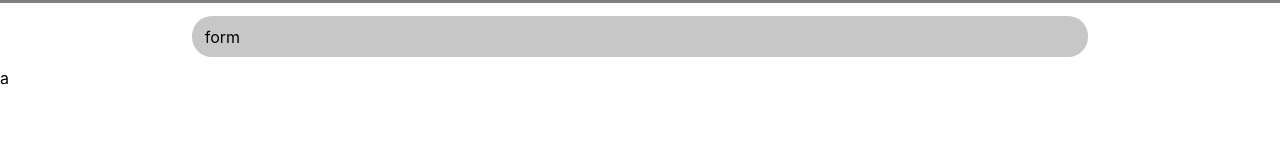
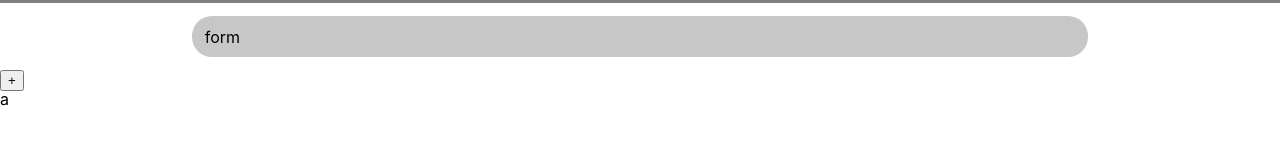
Before and after one commit to TulioHRC/Video-Marks, a React (Create React App) app: page / in a window 1280 px wide. Shown: the part 153-300 px from the top of the page. Built offline with nearby package versions, Linux system fonts and the light colour scheme.

Commit message:
Container creation

```diff
--- a/src/App.js
+++ /dev/null
@@ -1,17 +0,0 @@
-import './App.css'
-import Header from './components/Header'
-import Form from './components/Form';
-
-
-
-function App() {
-  return (
-    <div className="App">
-      <Header name="Video Marks"/>
-      <Form />
-      <div className='A'>a</div>
-    </div>
-  );
-}
-
-export default App;
--- /dev/null
+++ b/src/App.jsx
@@ -0,0 +1,28 @@
+import React, { Component } from 'react'
+import './App.css'
+import Header from './components/Header'
+import Form from './components/Form';
+import Container from './components/Container';
+
+class App extends Component {
+
+  constructor() {
+    super()
+    this.state = {
+      marks: []
+    }
+  }
+
+  render() {
+    return (
+      <div className="App">
+      <Header name="Video Marks"/>
+      <Form />
+      <Container marks={this.state.marks} />
+      <div className='A'>a</div>
+    </div>
+    )
+  }
+}
+
+export default App;
--- /dev/null
+++ b/src/components/Containder-buttons/Mark.jsx
@@ -0,0 +1,13 @@
+import React from 'react'
+
+function Mark(props) { // Each video mark "button"
+    const { value } = props
+
+    return (
+        <div className='Container-Mark'>
+            <h2 id='name'>{value[0]}</h2>
+        </div>
+    )
+}
+
+export default Mark
--- /dev/null
+++ b/src/components/Containder-buttons/New.jsx
@@ -0,0 +1,11 @@
+import React from 'react'
+
+function New() { // Button to add new video mark
+  return (
+    <div className='Container-New'>
+        <button>+</button>
+    </div>
+  )
+}
+
+export default New
--- /dev/null
+++ b/src/components/Container.jsx
@@ -0,0 +1,20 @@
+import React from 'react'
+import New from './Containder-buttons/New'
+import Mark from './Containder-buttons/Mark'
+
+function Container(props) { // Container with the video marks and the button to add more
+    const { marks } = props
+
+    return (
+        <div className='Container'>
+            <New />
+            {
+                marks.map((value) => { // Loop to create the marks
+                    return <Mark value={value} />
+                })
+            }
+        </div>
+    )
+}
+
+export default Container
--- a/src/components/Form.jsx
+++ b/src/components/Form.jsx
@@ -1,6 +1,6 @@
 import React, { Component } from 'react'
 
-export class Form extends Component {
+class Form extends Component { // Form to add more video marks
   render() {
     return (
       <div className='form'>
--- a/src/components/Header.jsx
+++ b/src/components/Header.jsx
@@ -1,6 +1,6 @@
 import React from 'react'
 
-function Header(props){
+function Header(props){ // Title
   return (
     <div className='header'>
       <h1>{props.name}</h1>
```
Also changed, not shown: 1 other file (tests, documents, lock files or other folders).
